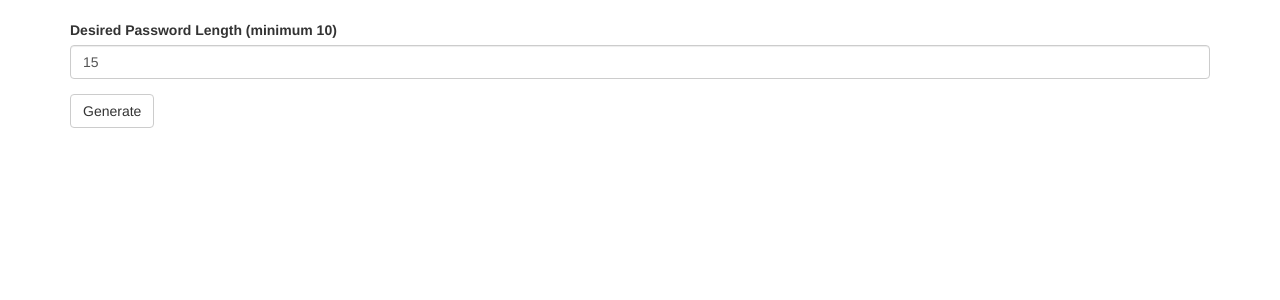
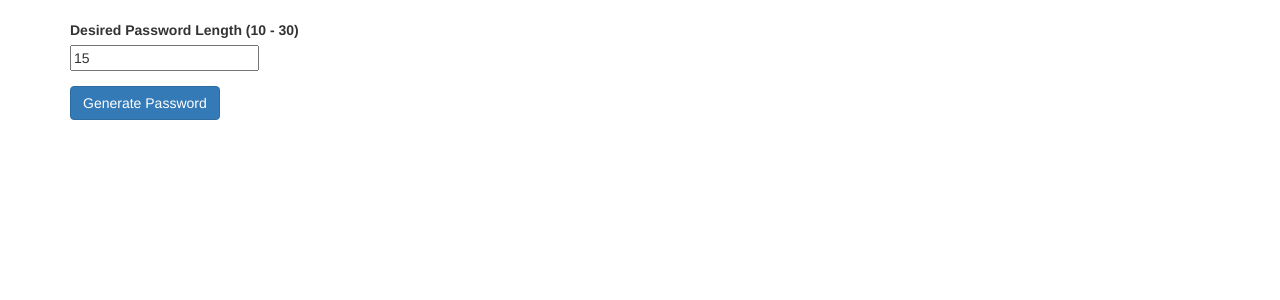
Before and after one commit to matt-gaspar/password-generator, a Flask app: page / in a window 1280 px wide. Shown: the part 52-352 px from the top of the page. Run offline with Flask 2, Linux system fonts and the light colour scheme; some libraries are stand-ins or nearby versions.

Commit message:
Enhancements

```diff
--- a/application/__init__.py
+++ b/application/__init__.py
@@ -4,8 +4,4 @@ import os
 
 app = Flask(__name__)
 bootstrap = Bootstrap(app)
-app.config['SECRET_KEY'] = 'hxhwodhdo2hdxbq'
-app.config['EXCLUDE_CHARS'] = ['$','*']
-#app.config['DEFAULT_PWD_LENGTH'] = 15
-#app.config['WTF_CSRF_SECRET_KEY'] = 'skdgqheeowi12peu32ywvedi2eugodvc13d'
-app.config.from_object(os.environ.get('SETTINGS'))
+app.config.from_object('config.Config')
--- a/application/forms.py
+++ b/application/forms.py
@@ -1,7 +1,6 @@
 from flask.ext.wtf import Form
-from wtforms import DecimalField, SubmitField, StringField
-from wtforms.validators import NumberRange
+from wtforms import DecimalField
+from wtforms.validators import NumberRange, Required
 
 class GenerateForm(Form):
-    length = DecimalField('Desired Password Length (minimum 10)',default=15, places=None, validators=[NumberRange(10)])
-    submit = SubmitField('Generate')
+    passlength = DecimalField('Desired Password Length (10 - 30)', default=15, places=None, validators=[NumberRange(10,30), Required()])
--- a/application/server.py
+++ b/application/server.py
@@ -5,20 +5,17 @@ import random, string
 
 def getChars():
     excludes = app.config['EXCLUDE_CHARS']
-    letters = string.ascii_letters
-    digits = string.digits
     special = list(string.punctuation)
     for x in excludes:
         special.remove(x)
     special = "".join(special)
-    return [letters, digits, special]
+    return [string.ascii_lowercase,string.ascii_uppercase,string.digits, special]
 
-
-def passgen(length=15):
+def passgen(passlength=15):
     rnd = random.SystemRandom()
     charsets = getChars()
     pwd = []
-    while len(pwd) < length:
+    while len(pwd) < passlength:
         charset = rnd.choice(charsets)
         pwd.append(rnd.choice(charset))
     return "".join(pwd)
@@ -28,6 +25,5 @@ def index():
     password = None
     form = GenerateForm()
     if form.validate_on_submit():
-        password = passgen(form.length.data)
-        form.length.data = ''
+        password = passgen(form.passlength.data)
     return render_template('index.html', form=form, password=password)
--- a/application/templates/index.html
+++ b/application/templates/index.html
@@ -2,8 +2,32 @@
 {% import "bootstrap/wtf.html" as wtf %}
 
 {% block page_content %}
-{{ wtf.quick_form(form)}}
+{% if form.errors %}
+<div class="alert alert-danger alert-dismissible" role="alert">
+  <button type="button" class="close" data-dismiss="alert" aria-label="Close"><span aria-hidden="true">&times;</span></button>
+  {% for field in form %}
+    {% if field.errors %}
+      {% for error in field.errors %}
+        <strong>Error in field '{{ field.label }}': </strong> {{ error }}
+      {% endfor %}
+    {% endif %}
+  {% endfor %}
+</div>
+{% endif %}
+<form action="" method="post" class="form" role="form">
+  {{ form.hidden_tag() }}
+  <div class="form-group">
+    {{ form.passlength.label }}
+    <div>{{ form.passlength }}</div>
+  </div>
+    <button class="btn btn-primary" type="submit">Generate Password</button>
+</form>
 {% if password %}
-  <h4>Generated Password = {{ password}}</h4>
+  <div>
+    <h4>Generated Password</h4>
+  </div>
+  <div>
+    <h4>{{ password}}</h4>
+  </div>
 {% endif %}
 {% endblock %}
--- /dev/null
+++ b/config.py
@@ -0,0 +1,6 @@
+import os
+
+class Config(object):
+    DEBUG = os.getenv('DEBUG', False)
+    SECRET_KEY = os.getenv('SECRET_KEY','123456reallysecretkey')
+    EXCLUDE_CHARS = ['$','*']
```
